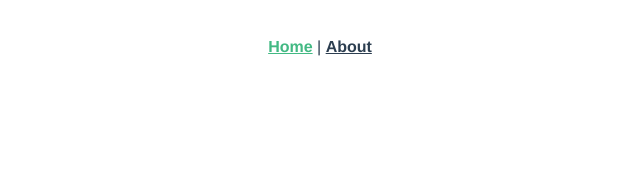
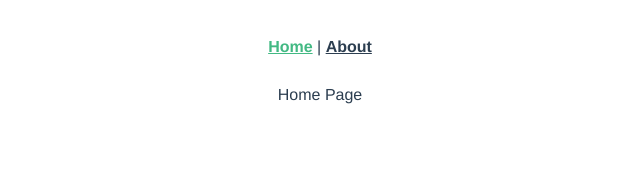
Before and after one commit to Bolaj/ecommerceapi-ui, a Vue app: page / in a window 1280 px wide. Shown: the top 176 px of the page, without its empty margins (320-960 px from the left). Built offline with nearby package versions, Linux system fonts and the light colour scheme.

Commit message:
eccomerceapi-ui

```diff
--- a/src/views/HomeView.vue
+++ b/src/views/HomeView.vue
@@ -1,6 +1,6 @@
 <template>
   <div class="home">
-
+    <div class="home">Home Page</div>
   </div>
 </template>
 
```
